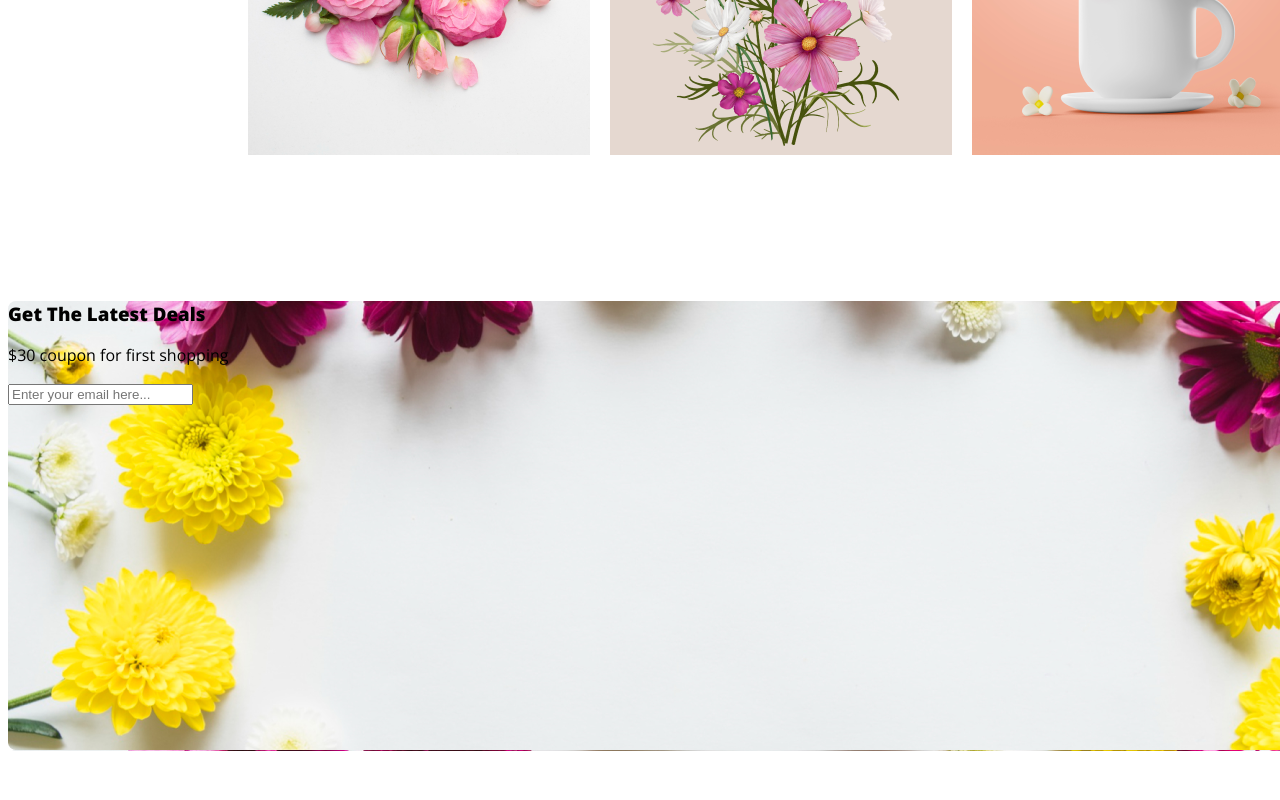
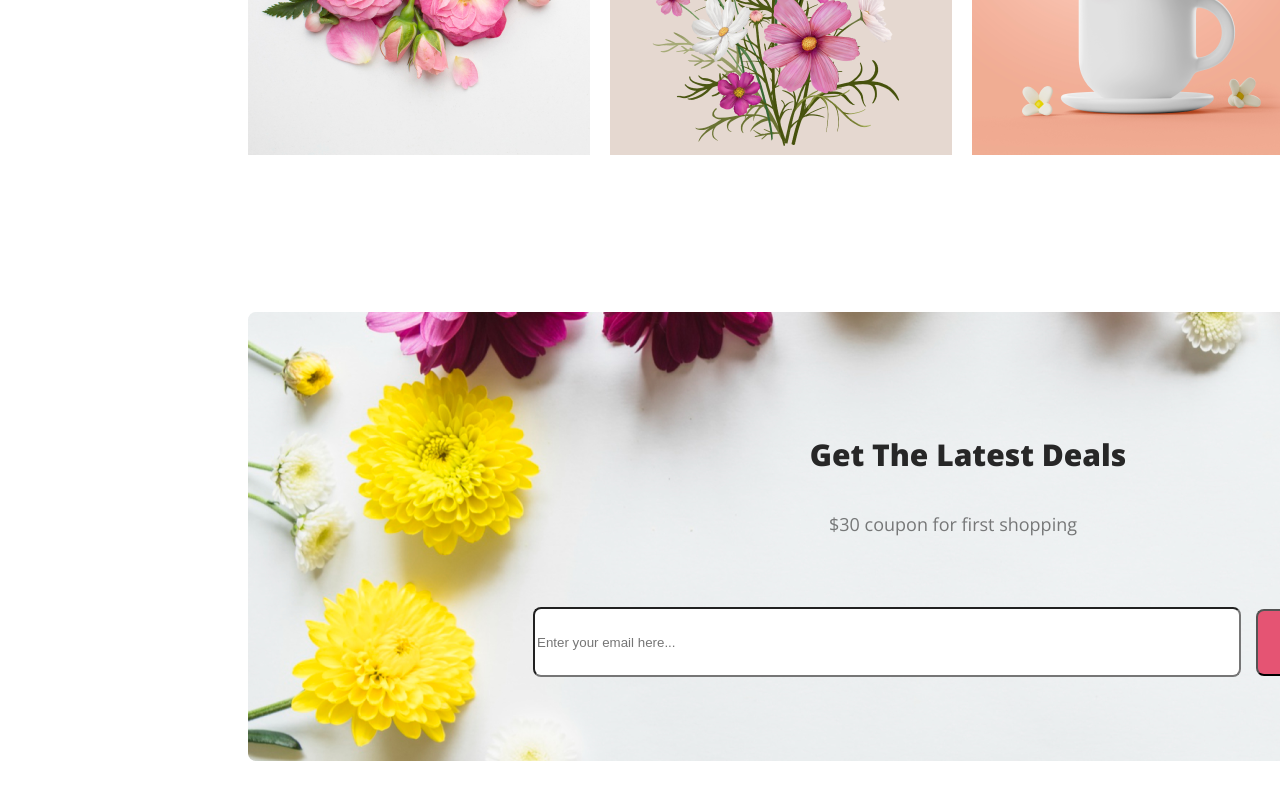
Before and after one commit to shadidniloy1/flower-shop-assignment, a plain HTML site: page index.html in a window 1280 px wide. Shown: the part 3755-4555 px from the top of the page. Before the commit the page ends 4514 px from the top, so only its background shows below. Drawn offline with nearby package versions, Linux system fonts and the light colour scheme.

Commit message:
added the last main

```diff
--- a/index.html
+++ b/index.html
@@ -87,13 +87,14 @@
 
         <section class="form">
             <div>
-                <h3>Get The Latest Deals</h3>
-                <p>$30 coupon for first shopping</p>
+                <h3 class="down-title">Get The Latest Deals</h3>
+                <p class="down-para">$30 coupon for first shopping</p>
             </div>
-            <div>
+            <div class="form-input">
                 <form action="">
-                    <input placeholder="Enter your email here..." type="email" name="Your Email" id="">
+                    <input class="formation" placeholder="Enter your email here..." type="email" name="Your Email" id="">
                 </form>
+                <button id="alignment" class="primary-btn">Subscribe</button>
             </div>
 
         </section>
--- a/styles/design.css
+++ b/styles/design.css
@@ -198,4 +198,41 @@ main{
     width: 1440px;
     height: 450px;
     background-image: url("../Flower-Asset/Rectangle\ 9.png");
+    background-repeat: no-repeat;
+    align-items: center;
+    margin: 0 240px 130px 240px;
 }
+
+.down-title{
+    padding: 122px 535px 4px 535px;
+    color: #272727;
+    text-align: center;
+    font-size: 30px;
+    font-weight: 800;
+}
+.down-para{
+    padding: 0 605px 50px 575px;
+    color: rgba(39, 39, 39, 0.60);
+    text-align: center;
+    font-size: 18px;
+    font-weight: 400;
+    line-height: 30px;
+}
+
+.form-input{
+    display: flex;
+    /* justify-content: space-between; */
+    align-items: center;
+    padding: 0 16px 121px 285px;
+}
+.formation{
+    width: 700px;
+    height: 64px;
+    border-radius: 8px;
+    background: #FFF;
+
+}
+
+#alignment{
+    margin-left: 15px;
+}
```
